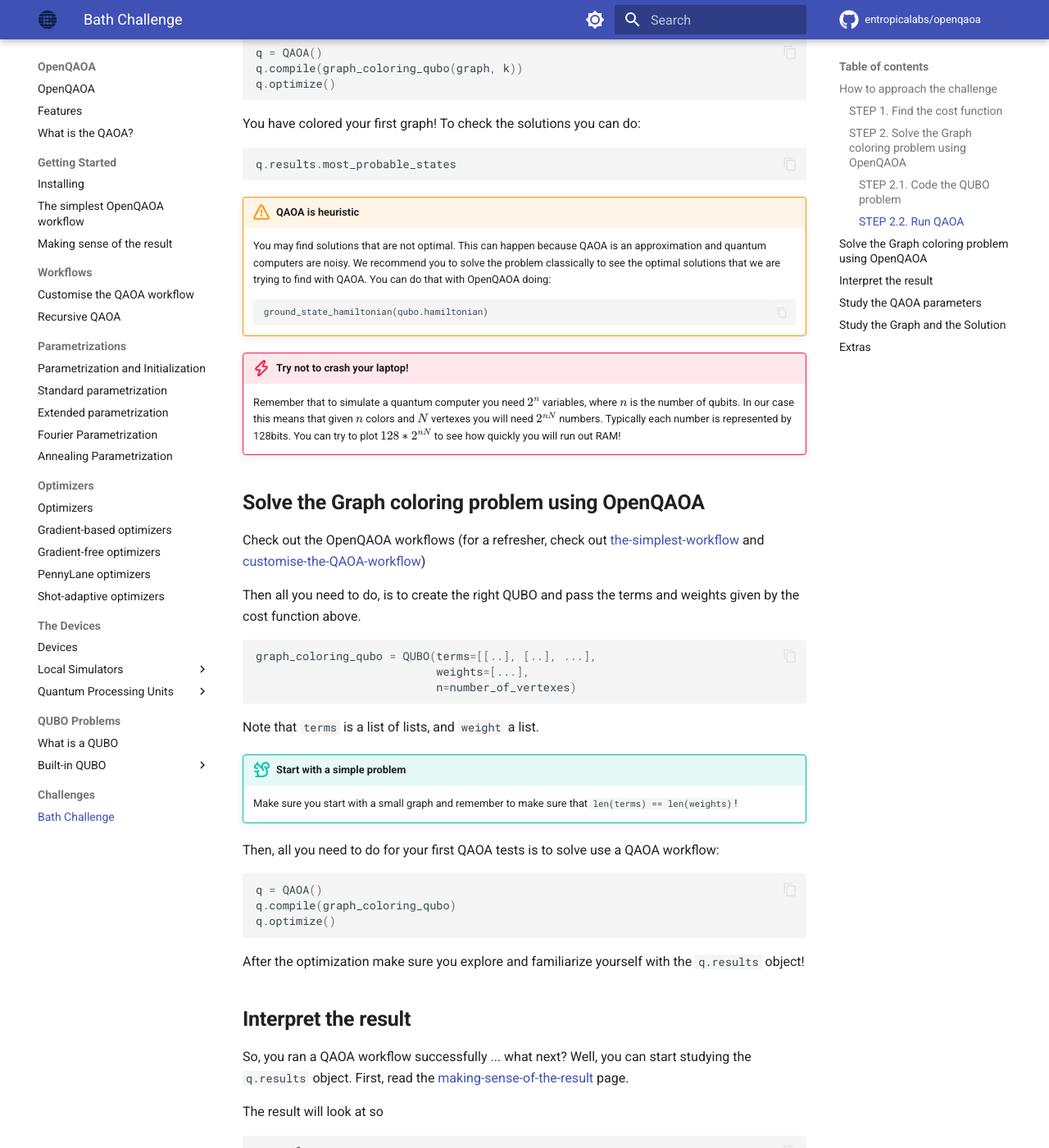
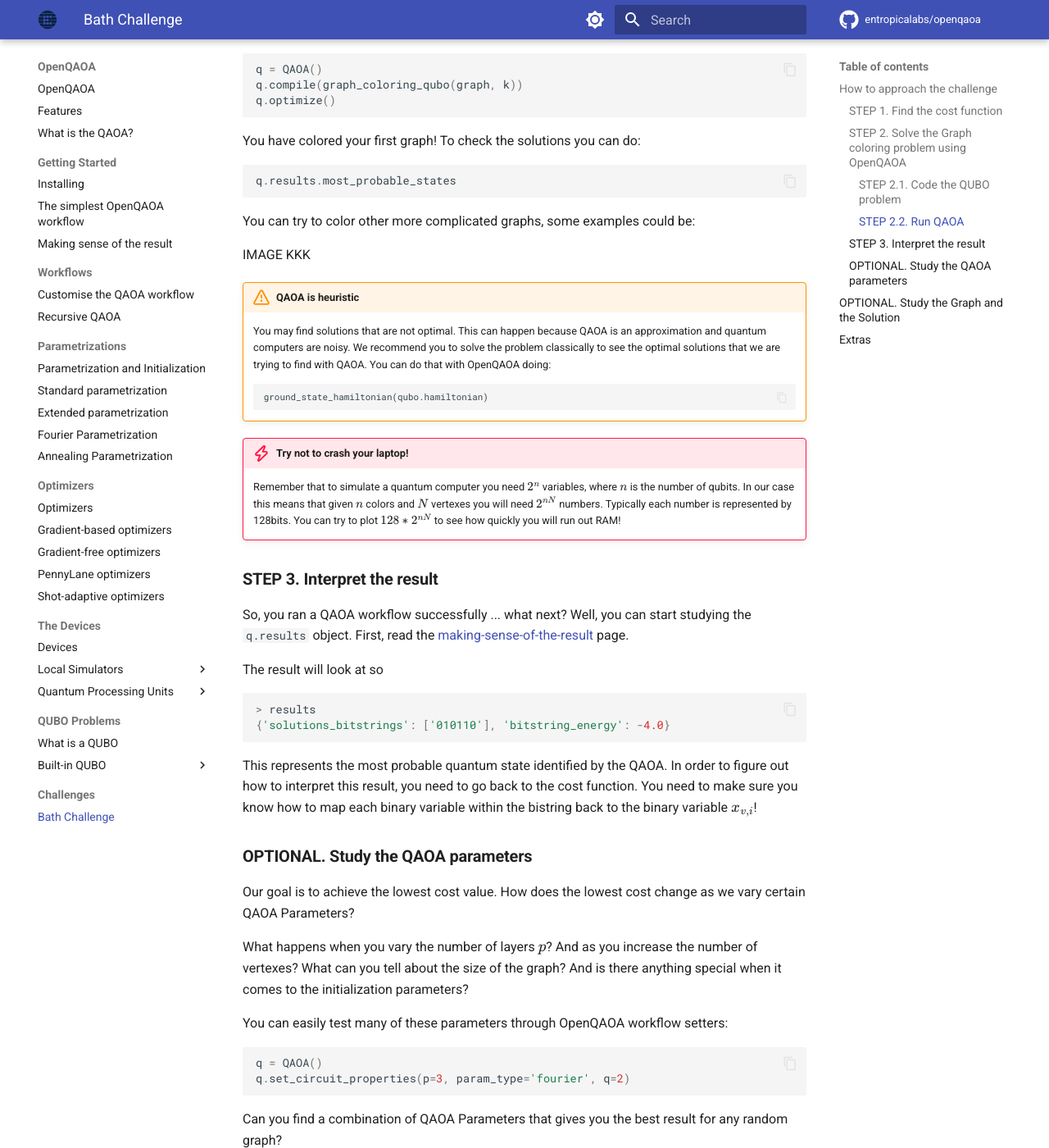
Before and after one commit to entropicalabs/openqaoa-website, an MkDocs documentation site: the page built from docs/hackatons/bath-challenge.md, in a window 1280 px wide and 1400 px high, scrolled down 4026 px. Shown: the whole window at 82% size. Built offline with MkDocs 1.6.1 and Material for MkDocs 9.7.7, drawn with Linux system fonts in a browser that asks for light colours; comment, search, counter and statistics services are not loaded; some of the changed text lies outside the part shown.

Commit message:
challenge updated

````diff
--- a/docs/hackatons/bath-challenge.md
+++ b/docs/hackatons/bath-challenge.md
@@ -133,6 +133,10 @@ You have colored your first graph! To check the solutions you can do:
 q.results.most_probable_states
 ```
 
+You can try to color other more complicated graphs, some examples could be:
+
+IMAGE KKK
+
 !!! warning "QAOA is heuristic"
 
     You may find solutions that are not optimal. This can happen because QAOA is an approximation and quantum computers are noisy. We recommend you to solve the problem classically to see the optimal solutions that we are trying to find with QAOA. You can do that with OpenQAOA doing:
@@ -144,36 +148,7 @@ q.results.most_probable_states
 !!! danger "Try not to crash your laptop!"
     Remember that to simulate a quantum computer you need $2^{n}$ variables, where $n$ is the number of qubits. In our case this means that given $n$ colors and $N$ vertexes you will need $2^{nN}$ numbers. Typically each number is represented by 128bits. You can try to plot $128 * 2^{nN}$ to see how quickly you will run out RAM!
 
-## **Solve the Graph coloring problem using OpenQAOA**
-
-Check out the OpenQAOA workflows (for a refresher, check out [the-simplest-workflow](docs/the-simplest-workflow.md) and [customise-the-QAOA-workflow](docs/workflows/customise-the-QAOA-workflow.md))
-
-Then all you need to do, is to create the right QUBO and pass the terms and weights given by the cost function above.
-
-```Python
-graph_coloring_qubo = QUBO(terms=[[..], [..], ...],
-                           weights=[...],
-                           n=number_of_vertexes)
-```
-
-Note that `terms` is a list of lists, and `weight` a list.
-
-!!! tip "Start with a simple problem"
-    Make sure you start with a small graph and remember to make sure that `len(terms) == len(weights)`!
-
-Then, all you need to do for your first QAOA tests is to solve use a QAOA workflow:
-
-```Python
-q = QAOA()
-q.compile(graph_coloring_qubo)
-q.optimize()
-```
-
-After the optimization make sure you explore and familiarize yourself with the `q.results` object!
-
-
-
-## **Interpret the result**
+### **STEP 3. Interpret the result**
 
 So, you ran a QAOA workflow successfully ... what next? Well, you can start studying the `q.results` object. First, read the [making-sense-of-the-result](docs/making-sense-of-the-result.md) page.
 
@@ -186,7 +161,7 @@ The result will look at so
 This represents the most probable quantum state identified by the QAOA. In order to figure out how to interpret this result, you need to go back to the cost function. You need to make sure you know how to map each binary variable within the bistring back to the binary variable $x_{v,i}$!
 
 
-## **Study the QAOA parameters**
+### **OPTIONAL. Study the QAOA parameters**
 
 Our goal is to achieve the lowest cost value. How does the lowest cost change as we vary certain QAOA Parameters?
 
@@ -201,7 +176,7 @@ q.set_circuit_properties(p=3, param_type='fourier', q=2)
 
 Can you find a combination of QAOA Parameters that gives you the best result for any random graph?
 
-## **Study the Graph and the Solution**
+## **OPTIONAL. Study the Graph and the Solution**
 
 Andrew Lukas paper says that given `n` colors and `N` vertexes it takes `nN` qubits to encode the problem. Without saturating your RAM, do you think you can play around with different graph topologies and colouring schemes?
 
````
Also changed, not shown: other parts of docs/hackatons/bath-challenge.md (+1 -1 lines).
